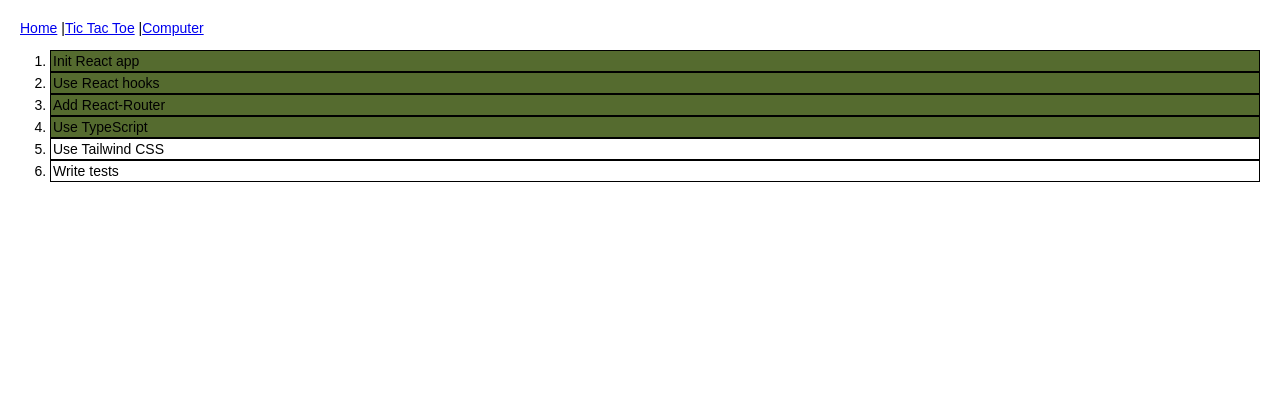
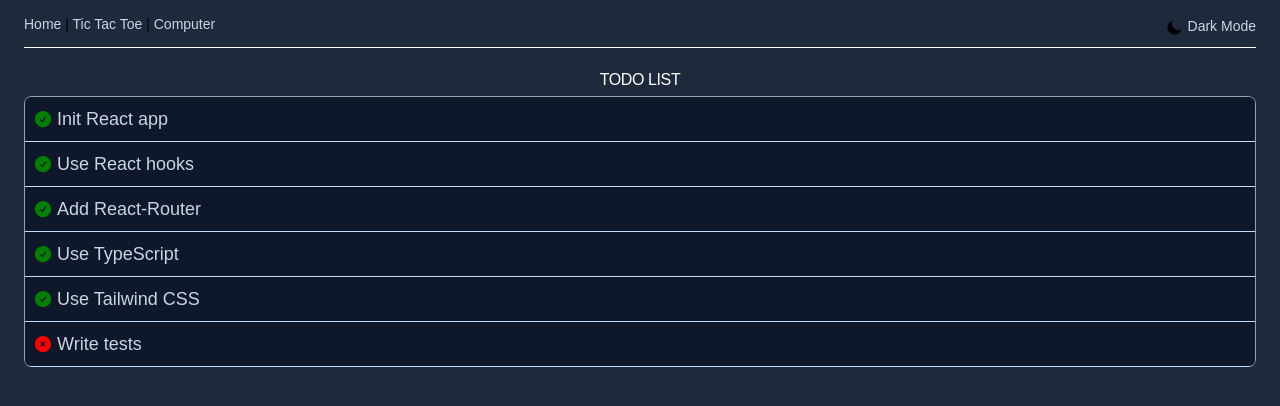
Before and after one commit to ridvansumset/react-typescript-tailwind-app, a React (Create React App) app: page / in a window 1280 px wide. Shown: the top 406 px of the page. Built offline with nearby package versions, Linux system fonts and the light colour scheme.

Commit message:
use tailwind css

```diff
--- a/package.json
+++ b/package.json
@@ -44,6 +44,9 @@
     ]
   },
   "devDependencies": {
-    "eslint-plugin-react-hooks": "^4.6.0"
+    "autoprefixer": "^10.4.12",
+    "eslint-plugin-react-hooks": "^4.6.0",
+    "postcss": "^8.4.18",
+    "tailwindcss": "^3.1.8"
   }
 }
--- /dev/null
+++ b/postcss.config.js
@@ -0,0 +1,6 @@
+module.exports = {
+  plugins: {
+    tailwindcss: {},
+    autoprefixer: {},
+  },
+}
--- a/src/index.css
+++ b/src/index.css
@@ -1,6 +1,9 @@
+@tailwind base;
+@tailwind components;
+@tailwind utilities;
+
 body {
   font: 14px "Century Gothic", Futura, sans-serif;
-  margin: 20px;
 }
 
 ol, ul {
@@ -40,29 +43,6 @@ ol, ul {
   background: #ddd;
 }
 
-.game {
-  display: flex;
-  flex-direction: row;
-}
-
-.game-info {
-  margin-left: 20px;
-}
-
-li {
-  cursor: pointer;
-  border: solid 1px black;
-  padding: 2px;
-}
-
-.pc-header {
-  background-color: black;
-  color: white;
-  display: flex;
-  justify-content: center;
-  padding: 24px;
-}
-
 #error-page {
   display: flex;
   flex-direction: column;
--- a/src/layouts/Default.tsx
+++ b/src/layouts/Default.tsx
@@ -1,24 +1,43 @@
-import React  from "react";
-import { Link, Outlet } from 'react-router-dom';
+import React, {useState, useEffect} from "react";
+import {Link, Outlet} from 'react-router-dom';
 
 export default function Default() {
   // const [location] = useLocation();
+  const [darkMode, setDarkMode] = useState(false);
 
-  // useEffect(() => {
-  //   console.log(location);
-  // }, [location])
+  useEffect(() => {
+    if (!darkMode || window.matchMedia('(prefers-color-scheme: dark)').matches) {
+      setDarkMode(true);
+    }
+  }, []);
 
   return (
-    <>
-      <div>
-        <Link to={''}>Home</Link> |
-        <Link to={'tic-tac-toe'}>Tic Tac Toe</Link> |
-        <Link to={'computer'}>Computer</Link>
+    <div className={darkMode ? 'dark' : ''}>
+      <div className={'p-2 bg-white dark:bg-slate-800 h-screen'}>
+        <div className="flex justify-between py-2 mx-4 border-b border-b-black dark:border-b-white">
+          <div>
+            <Link to={''} className="text-slate-900 dark:text-slate-300">Home</Link> |
+            <Link to={'tic-tac-toe'} className="text-slate-900 dark:text-slate-300">{' '}Tic Tac Toe</Link> |
+            <Link to={'computer'} className="text-slate-900 dark:text-slate-300">{' '}Computer</Link>
+          </div>
+
+          <div>
+            <button className={'cursor-pointer'} onClick={() => setDarkMode(!darkMode)}>
+              <div className="flex items-center">
+                <svg xmlns="http://www.w3.org/2000/svg" viewBox="0 0 24 24" fill="black" className="w-5 h-5 mr-1 pt-1">
+                  <path fillRule="evenodd" d="M9.528 1.718a.75.75 0 01.162.819A8.97 8.97 0 009 6a9 9 0 009 9 8.97 8.97 0 003.463-.69.75.75 0 01.981.98 10.503 10.503 0 01-9.694 6.46c-5.799 0-10.5-4.701-10.5-10.5 0-4.368 2.667-8.112 6.46-9.694a.75.75 0 01.818.162z" clipRule="evenodd" />
+                </svg>
+
+                <span className="text-sm text-slate-900 dark:text-slate-300">Dark Mode</span>
+              </div>
+            </button>
+          </div>
+        </div>
+
+        <div>
+          <Outlet />
+        </div>
       </div>
-
-      <div>
-        <Outlet />
-      </div>
-    </>
+    </div>
   );
 }
--- a/src/views/Todos/Todos.tsx
+++ b/src/views/Todos/Todos.tsx
@@ -8,22 +8,55 @@ export default function Todos() {
     { name: 'Use React hooks', isDone: true },
     { name: 'Add React-Router', isDone: true },
     { name: 'Use TypeScript', isDone: true },
-    { name: 'Use Tailwind CSS', isDone: false },
+    { name: 'Use Tailwind CSS', isDone: true },
     { name: 'Write tests', isDone: false },
   ]);
 
+  const list = todos.map((todo, i) => {
+      let classes = 'bg-gray-300 dark:bg-slate-900';
+
+      switch (i) {
+        case 0:
+          classes += ' rounded-t-md border-b border-gray-400 dark:border-b-blue-200';
+          break;
+        case todos.length - 1:
+          classes += ' rounded-b-md';
+          break;
+        default:
+          classes += ' border-b border-gray-400 dark:border-b-blue-200';
+          break;
+      }
+
+      return (
+        <li key={`todo-${i}`} className={classes}>
+          <div className="flex items-center text-lg text-slate-900 dark:text-slate-300 p-2">
+            {
+              todo.isDone
+                ? <svg xmlns="http://www.w3.org/2000/svg" viewBox="0 0 24 24" fill="green" className="w-5 h-5 mr-1">
+                  <path fillRule="evenodd" d="M2.25 12c0-5.385 4.365-9.75 9.75-9.75s9.75 4.365 9.75 9.75-4.365 9.75-9.75 9.75S2.25 17.385 2.25 12zm13.36-1.814a.75.75 0 10-1.22-.872l-3.236 4.53L9.53 12.22a.75.75 0 00-1.06 1.06l2.25 2.25a.75.75 0 001.14-.094l3.75-5.25z" clipRule="evenodd" />
+                </svg>
+                : <svg xmlns="http://www.w3.org/2000/svg" viewBox="0 0 24 24" fill="red" className="w-5 h-5 mr-1">
+                  <path fillRule="evenodd" d="M12 2.25c-5.385 0-9.75 4.365-9.75 9.75s4.365 9.75 9.75 9.75 9.75-4.365 9.75-9.75S17.385 2.25 12 2.25zm-1.72 6.97a.75.75 0 10-1.06 1.06L10.94 12l-1.72 1.72a.75.75 0 101.06 1.06L12 13.06l1.72 1.72a.75.75 0 101.06-1.06L13.06 12l1.72-1.72a.75.75 0 10-1.06-1.06L12 10.94l-1.72-1.72z" clipRule="evenodd" />
+                </svg>
+
+            }
+            {todo.name}
+          </div>
+        </li>
+      )
+    });
+
   return (
-    <div>
-      <ol>
-        {todos.map((todo, i) => (
-          <li
-            key={`todo-${i}`}
-            className={todo.isDone ? 'done-todo' : undefined}
-          >
-            {todo.name}
-          </li>
-        ))}
-      </ol>
+    <div className="my-4 mx-4">
+      <h2 className="text-center mb-1 text-slate-900 dark:text-white mt-5 text-base font-medium tracking-tight">
+        {'TODO LIST'}
+      </h2>
+
+      <div className="border border-gray-400 dark:border-b-blue-200 rounded-lg">
+        <ol className="p-0 rounded-lg">
+          {list}
+        </ol>
+      </div>
     </div>
   );
 }
--- a/src/views/Todos/styles.css
+++ b/src/views/Todos/styles.css
@@ -1,3 +1,3 @@
-.done-todo {
-  background-color: darkolivegreen;
-}
+/*.done-todo {*/
+/*  background-color: darkolivegreen;*/
+/*}*/
--- /dev/null
+++ b/tailwind.config.js
@@ -0,0 +1,13 @@
+/** @type {import('tailwindcss').Config} */
+module.exports = {
+  content: [
+    "./src/**/*.{js,jsx,ts,tsx}",
+  ],
+  theme: {
+    extend: {},
+  },
+  plugins: [],
+  // prefix: 'tw-',
+  important: true,
+  darkMode: 'class',
+}
```
Also changed, not shown: 2 other files (tests, documents, lock files or other folders).
